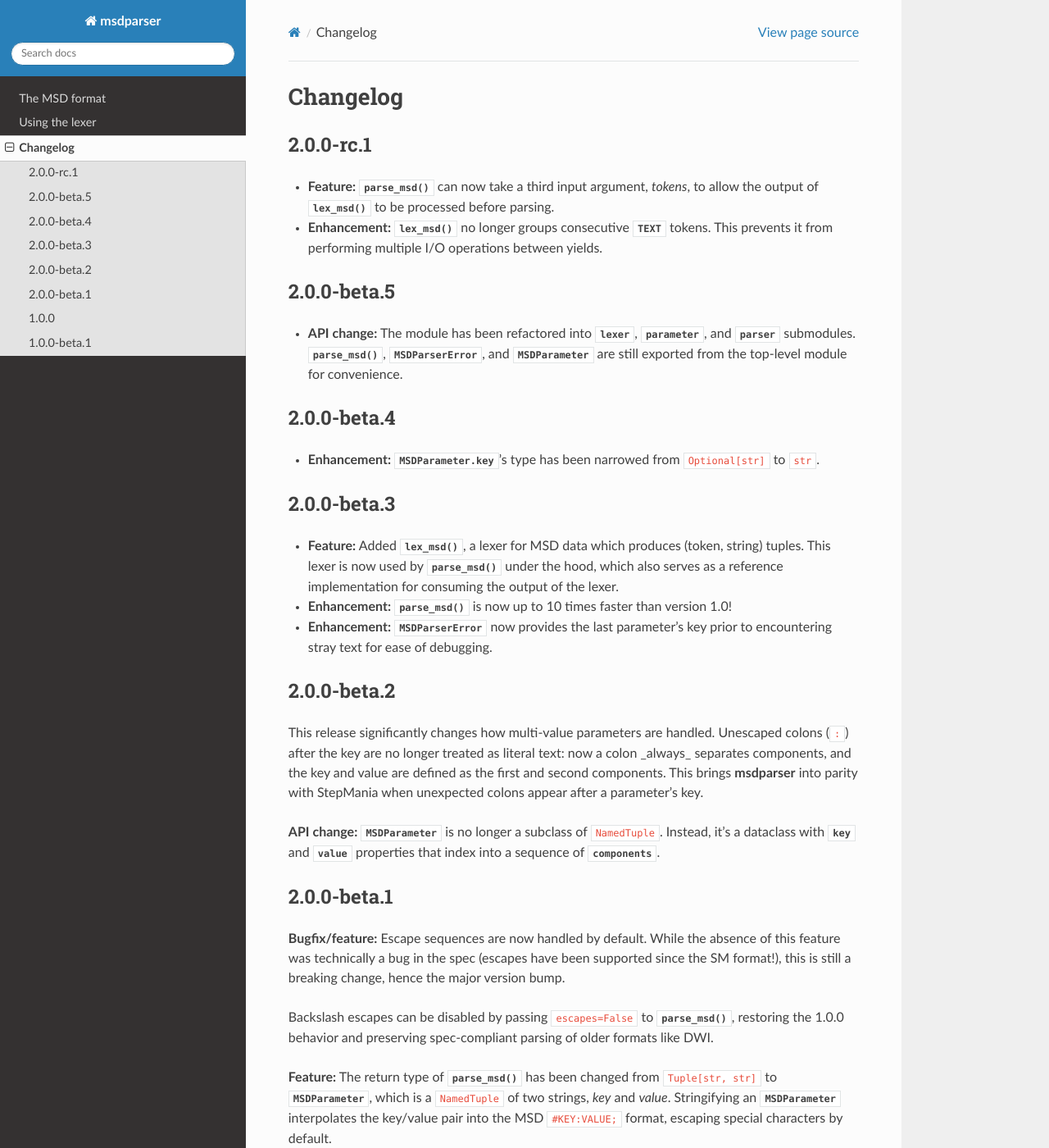
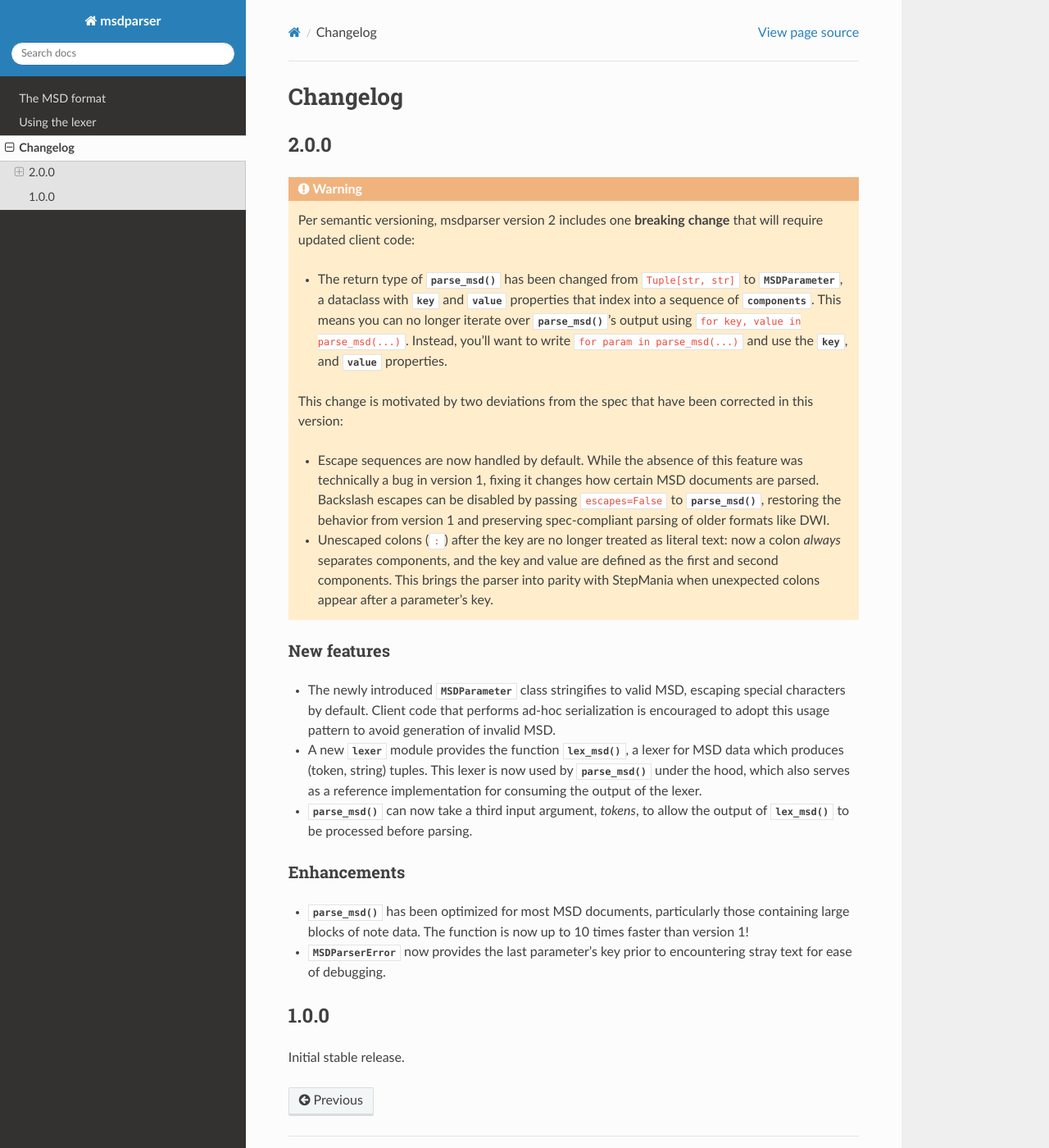
Before and after one commit to garcia/msdparser, a Sphinx documentation site: the page built from docs/source/changelog.rst, in a window 1280 px wide and 1400 px high. Shown: the whole window at 82% size. Built offline with Sphinx 7.4.7 and the Read the Docs theme 2.0.0, drawn with Linux system fonts in a browser that asks for light colours; some of the changed text lies outside the part shown.

Commit message:
update changelog

```diff
--- a/docs/source/changelog.rst
+++ b/docs/source/changelog.rst
@@ -1,81 +1,69 @@
 Changelog
----------
+=========
 
-2.0.0-rc.1
-~~~~~~~~~~
+2.0.0
+-----
 
-* **Feature:** :func:`.parse_msd` can now take a third input argument, `tokens`, to allow
-  the output of :func:`.lex_msd` to be processed before parsing.
-* **Enhancement:** :func:`.lex_msd` no longer groups consecutive :attr:`~.MSDToken.TEXT`
-  tokens. This prevents it from performing multiple I/O operations between yields.
+.. warning::
 
-2.0.0-beta.5
+    Per semantic versioning,
+    msdparser version 2 includes one **breaking change**
+    that will require updated client code:
+
+    * The return type of :func:`.parse_msd` has been changed
+      from :code:`Tuple[str, str]` to :class:`.MSDParameter`,
+      a dataclass with :attr:`~.key` and :attr:`~.value` properties
+      that index into a sequence of :attr:`~.components`.
+      This means you can no longer iterate over :func:`.parse_msd`'s output
+      using :code:`for key, value in parse_msd(...)`.
+      Instead, you'll want to write :code:`for param in parse_msd(...)`
+      and use the :data:`.key`, and :data:`.value` properties.
+
+    This change is motivated by two deviations from the spec
+    that have been corrected in this version:
+
+    * Escape sequences are now handled by default.
+      While the absence of this feature was technically a bug in version 1,
+      fixing it changes how certain MSD documents are parsed.
+      Backslash escapes can be disabled by passing :code:`escapes=False` to :func:`.parse_msd`,
+      restoring the behavior from version 1
+      and preserving spec-compliant parsing of older formats like DWI.
+    * Unescaped colons (``:``) after the key are no longer treated as literal text:
+      now a colon *always* separates components,
+      and the key and value are defined as the first and second components.
+      This brings the parser into parity with StepMania
+      when unexpected colons appear after a parameter's key.
+
+
+New features
 ~~~~~~~~~~~~
 
-* **API change:** The module has been refactored into :mod:`.lexer`, :mod:`.parameter`, and
-  :mod:`.parser` submodules. :func:`.parse_msd`, :class:`.MSDParserError`, and
-  :class:`.MSDParameter` are still exported from the top-level module for convenience.
+* The newly introduced :class:`.MSDParameter` class
+  stringifies to valid MSD,
+  escaping special characters by default.
+  Client code that performs ad-hoc serialization
+  is encouraged to adopt this usage pattern
+  to avoid generation of invalid MSD.
+* A new :mod:`.lexer` module provides the function :func:`.lex_msd`,
+  a lexer for MSD data which produces (token, string) tuples.
+  This lexer is now used by :func:`.parse_msd` under the hood,
+  which also serves as a reference implementation
+  for consuming the output of the lexer.
+* :func:`.parse_msd` can now take a third input argument, `tokens`,
+  to allow the output of :func:`.lex_msd`
+  to be processed before parsing.
 
-2.0.0-beta.4
+Enhancements
 ~~~~~~~~~~~~
 
-* **Enhancement:** :attr:`.MSDParameter.key`'s type has been narrowed from ``Optional[str]``
-  to ``str``.
-
-2.0.0-beta.3
-~~~~~~~~~~~~
-
-* **Feature:** Added :func:`.lex_msd`, a lexer for MSD data which produces (token, string)
-  tuples. This lexer is now used by :func:`.parse_msd` under the hood, which also serves as a
-  reference implementation for consuming the output of the lexer.
-* **Enhancement:** :func:`.parse_msd` is now up to 10 times faster than version 1.0!
-* **Enhancement:** :class:`.MSDParserError` now provides the last parameter's key prior to
-  encountering stray text for ease of debugging.
-
-2.0.0-beta.2
-~~~~~~~~~~~~
-
-This release significantly changes how multi-value parameters are handled. Unescaped colons
-(``:``) after the key are no longer treated as literal text: now a colon _always_ separates
-components, and the key and value are defined as the first and second components. This
-brings **msdparser** into parity with StepMania when unexpected colons appear after a
-parameter's key.
-
-**API change:** :class:`.MSDParameter` is no longer a subclass of ``NamedTuple``. Instead,
-it's a dataclass with :attr:`~.key` and :attr:`~.value` properties that index into a sequence
-of :attr:`~.components`.
-
-2.0.0-beta.1
-~~~~~~~~~~~~
-
-**Bugfix/feature:** Escape sequences are now handled by default. While the
-absence of this feature was technically a bug in the spec (escapes have been
-supported since the SM format!), this is still a breaking change, hence the
-major version bump.
-
-Backslash escapes can be disabled by passing :code:`escapes=False` to :func:`.parse_msd`,
-restoring the 1.0.0 behavior and preserving spec-compliant parsing of older
-formats like DWI.
-
-**Feature:** The return type of :func:`.parse_msd` has been changed from
-:code:`Tuple[str, str]` to :class:`.MSDParameter`, which is a :code:`NamedTuple` of two strings,
-`key` and `value`. Stringifying an :class:`.MSDParameter` interpolates the key/value
-pair into the MSD :code:`#KEY:VALUE;` format, escaping special characters by default.
-
-Existing :func:`.parse_msd` client code that expects :code:`(key, value)` tuples should
-still operate fine, but you can now also access the key/value pair as `key` /
-`value` properties on the yielded objects.
-
-**Enhancement:** :func:`.parse_msd` has been optimized for most MSD documents,
-particularly those containing large blocks of note data.
+* :func:`.parse_msd` has been optimized for most MSD documents,
+  particularly those containing large blocks of note data.
+  The function is now up to 10 times faster than version 1!
+* :class:`.MSDParserError` now provides the last parameter's key
+  prior to encountering stray text
+  for ease of debugging.
 
 1.0.0
-~~~~~
+-----
 
 Initial stable release.
-
-1.0.0-beta.1
-~~~~~~~~~~~~
-
-* The :code:`MSDParser` class has been converted into the more suitable :func:`.parse_msd` function.
-* Semicolons between parameters are now correctly handled as stray text.
```
